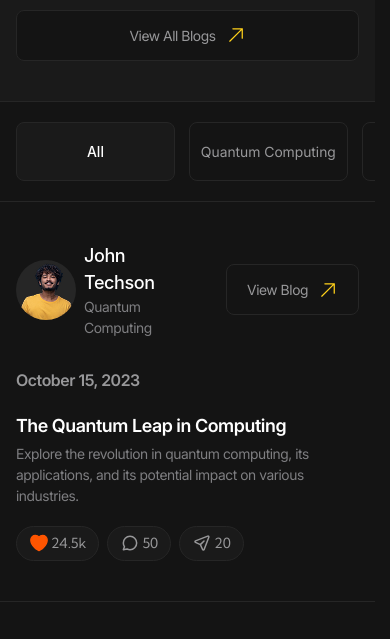
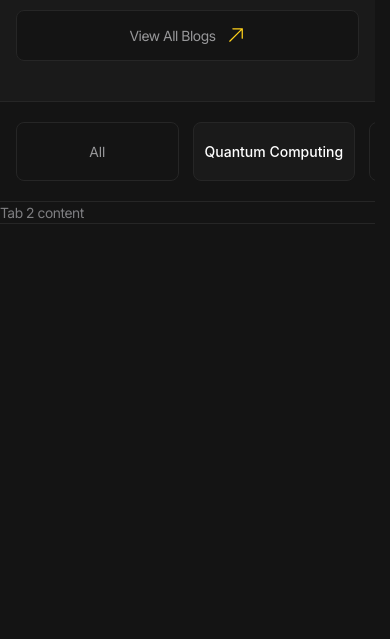
Before and after one commit to mikhail4dev/Future-Tech, a website with bundled scripts: page index.html in a window 390 px wide. Both pictures are taken after a click on the tab "Quantum Computing". Shown: the part 172-811 px from the top of the page. Built offline with nearby package versions, Linux system fonts and the light colour scheme; files whose address does not match are found by name.

Commit message:
feat: implement tabs component and improve blog section layout and styles

```diff
--- a/index.html
+++ b/index.html
@@ -800,46 +800,46 @@
             class="tabs__content"
             id="tabpanel-2"
             aria-labelledby="tab-2"
-            tabindex="0"
+            tabindex="-1"
             data-js-tabs-content
           >
-
+            Tab 2 content
           </div>
           <div
             class="tabs__content"
             id="tabpanel-3"
             aria-labelledby="tab-3"
-            tabindex="0"
+            tabindex="-1"
             data-js-tabs-content
           >
-
+            Tab 3 content
           </div>
           <div
             class="tabs__content"
             id="tabpanel-4"
             aria-labelledby="tab-4"
-            tabindex="0"
+            tabindex="-1"
             data-js-tabs-content
           >
-
+            Tab 4 content
           </div>
           <div
             class="tabs__content"
             id="tabpanel-5"
             aria-labelledby="tab-5"
-            tabindex="0"
+            tabindex="-1"
             data-js-tabs-content
           >
-
+            Tab 5 content
           </div>
           <div
             class="tabs__content"
             id="tabpanel-6"
             aria-labelledby="tab-6"
-            tabindex="0"
+            tabindex="-1"
             data-js-tabs-content
           >
-
+            Tab 6 content
           </div>
         </div>
       </div>
--- /dev/null
+++ b/scripts/Tabs.js
@@ -0,0 +1,78 @@
+const rootSelector = '[data-js-tabs]'
+
+//Основная логика работы табов
+class Tabs {
+  selectors = {
+    root: rootSelector,
+    button: '[data-js-tabs-button]',
+    content: '[data-js-tabs-content]'
+  }
+
+  stateClasses = {
+    isActive: 'is-active',
+  }
+
+  stateAttribute = {
+    ariaSelected: 'aria-selected',
+    tabIndex: 'tabindex',
+  }
+
+  constructor(rootElement) {
+    this.rootElement = rootElement
+    this.buttonElements = this.rootElement.querySelectorAll(this.selectors.button)
+    this.contentElements = this.rootElement.querySelectorAll(this.selectors.content)
+    this.state = {
+      activeTabIndex: [...this.buttonElements]
+        .findIndex((buttonElement) => buttonElement.classList.contains(this.stateClasses.isActive))
+    }
+    this.limitTabsIndex = this.buttonElements.length - 1
+    this.bindEvents()
+  }
+
+  updateUI() {
+    const { activeTabIndex } = this.state
+
+    this.buttonElements.forEach((buttonElement, index) => {
+      const isActive = index === activeTabIndex
+
+      buttonElement.classList.toggle(this.stateClasses.isActive, isActive)
+      buttonElement.setAttribute(this.stateAttribute.ariaSelected, isActive.toString())
+      buttonElement.setAttribute(this.stateAttribute.tabIndex, isActive ? '0' : '-1')
+    })
+
+    this.contentElements.forEach((contentElement, index) => {
+      const isActive = index === activeTabIndex
+
+      contentElement.classList.toggle(this.stateClasses.isActive, isActive)
+      contentElement.setAttribute(this.stateAttribute.tabIndex, isActive ? '0' : '-1')
+    })
+  }
+
+  onButtonClick(buttonIndex) {
+    this.state.activeTabIndex = buttonIndex
+    this.updateUI()
+
+  }
+
+  bindEvents() {
+    this.buttonElements.forEach((buttonElement, index) => {
+      buttonElement.addEventListener('click', () => this.onButtonClick(index))
+    })
+  }
+}
+
+//Для инициализации логики всех табов
+class TabsCollection {
+
+  constructor() {
+    this.init()
+  }
+
+  init() {
+    document.querySelectorAll(rootSelector).forEach((element) => {
+      new Tabs(element)
+    })
+  }
+}
+
+export default TabsCollection
--- a/scripts/main.js
+++ b/scripts/main.js
@@ -1,3 +1,5 @@
 import Header  from './Header.js'
+import TabsCollection from './Tabs.js'
 
 new Header()
+new TabsCollection()
--- a/styles/blocks/_tabs.scss
+++ b/styles/blocks/_tabs.scss
@@ -50,8 +50,8 @@
     }
   }
 
-  &__contents {
-    &:has(.is-active) {
+  &__content {
+    &:not(.is-active) {
       display: none;
     }
 
```
Also changed, not shown: styles/main.css.
